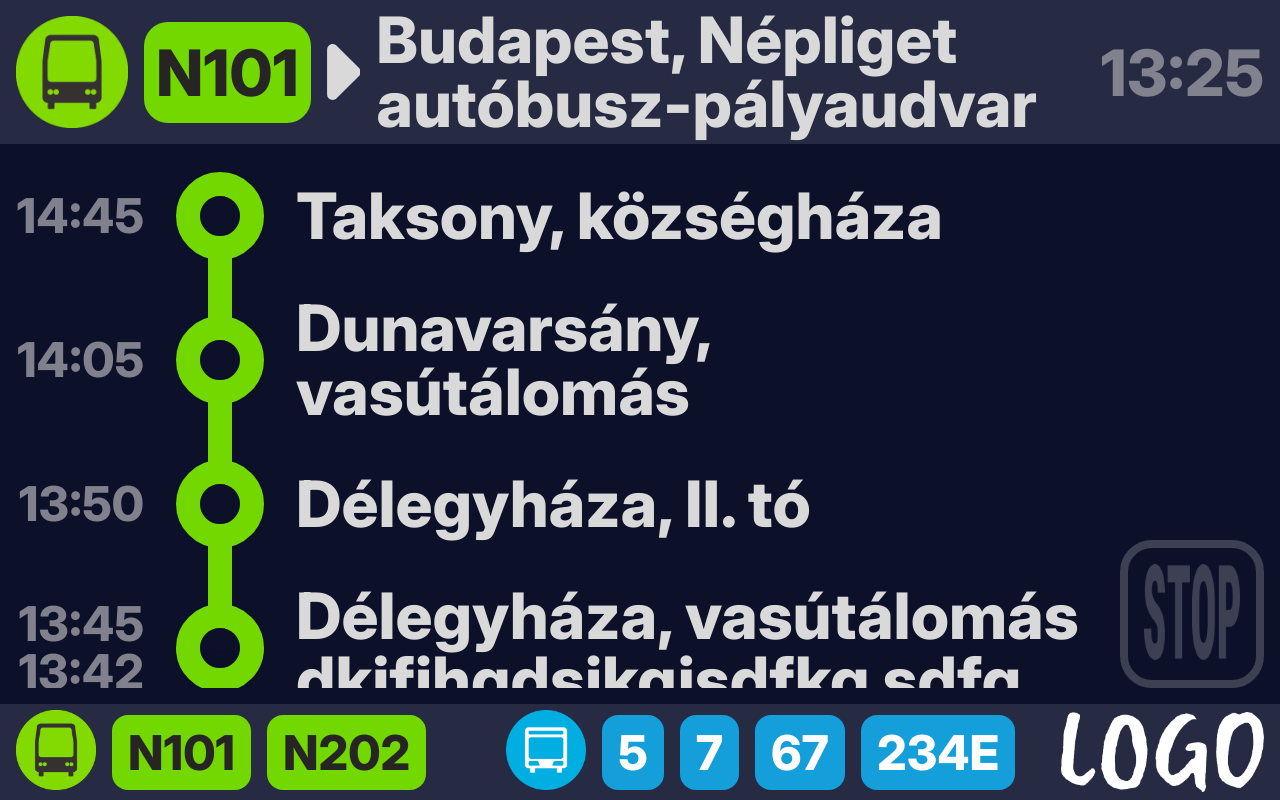
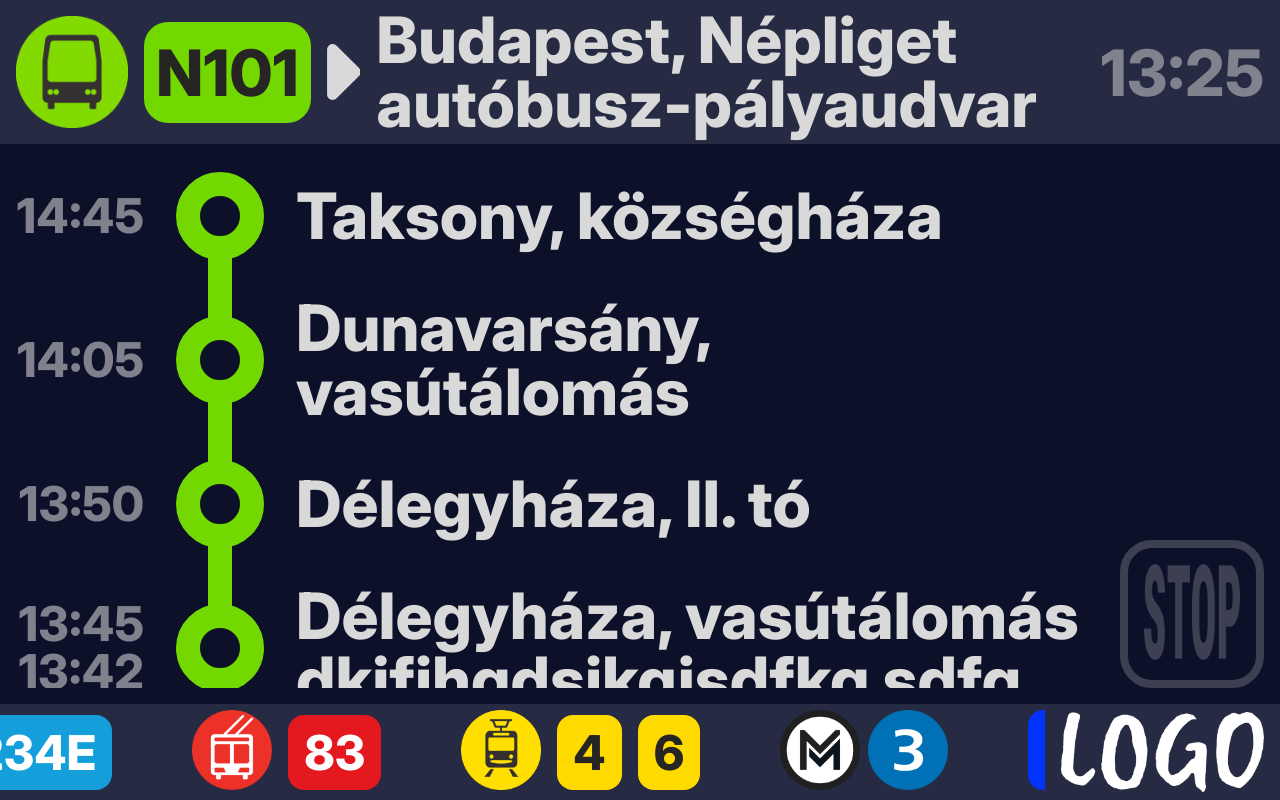
Before and after one commit to Kszg/kingpin, a Vue app in the folder display/: page / in a window 1280 px wide. Built offline with nearby package versions, Linux system fonts and the light colour scheme.

Commit message:
Footer connections autoscroll with looping

```diff
--- a/display/src/components/Footer.vue
+++ b/display/src/components/Footer.vue
@@ -1,7 +1,6 @@
 <script setup>
 import FooterLineList from './FooterLineList.vue';
-
-import { ref, useTemplateRef, onMounted, onUnmounted } from 'vue';
+import { ref, onMounted, onUnmounted } from 'vue';
 
 const connections = [
   {
@@ -49,12 +48,14 @@ const connections = [
   }
 ]
 
+const connectionsRef = ref();
+const lineListRef = ref();
+const connectionLoopSeparatorRef = ref();
+
 const connectionsOverflowing = ref(false);
-const connectionsRef = useTemplateRef("connections");
 
 function onClientResized() {
   connectionsOverflowing.value = connectionsRef.value.scrollWidth > connectionsRef.value.clientWidth;
-  console.log(`${connectionsRef.value.scrollWidth} > ${connectionsRef.value.clientWidth}: ${connectionsRef.value.scrollWidth > connectionsRef.value.clientWidth} = ${connectionsOverflowing.value}`)
 }
 
 onMounted(() => {
@@ -67,27 +68,31 @@ onUnmounted(() => {
   window.removeEventListener('resize', onClientResized);
 });
 
-const scrollSpeed = 0;
+const scrollSpeed = 3;
 let animationId;
 
 function autoscroll() {
   const em = connectionsRef.value;
+  const listEm = lineListRef.value.$el;
+  const sepEm = connectionLoopSeparatorRef.value;
 
   em.scrollLeft += scrollSpeed;
 
-  if (em.scrollLeft >= em.scrollWidth / 2) {
+  if (em.scrollLeft >= (listEm.clientWidth + sepEm.clientWidth)) {
     em.scrollLeft = 0;
   }
 
-  animationId = requestAnimationFrame(autoscroll);
+  if (connectionsOverflowing) {
+    animationId = requestAnimationFrame(autoscroll);
+  }
 }
 </script>
 
 <template>
   <div class="footer">
-    <div class="connections" ref="connections">
-      <FooterLineList :lines="connections"/>
-      <p class="connection_loop_separator">***</p>
+    <div class="connections" ref="connectionsRef">
+      <FooterLineList :lines="connections" ref="lineListRef"/>
+      <p class="connection_loop_separator" ref="connectionLoopSeparatorRef">***</p>
       <FooterLineList :lines="connections" v-if="connectionsOverflowing"/>
     </div>
     <img class="logo" src="/img/logo.png" alt="LOGO">
@@ -120,9 +125,7 @@ function autoscroll() {
 .footer .connection_loop_separator {
   font-size: 4.5rem;
   color: var(--text-main-color);
-  margin-left: 12rem;
-  margin-right: 7rem;
-  margin-block: 0;
+  padding: 0 10rem;
 }
 
 .footer .logo {
--- a/display/src/components/FooterLineList.vue
+++ b/display/src/components/FooterLineList.vue
@@ -35,13 +35,22 @@ const elements = getElements();
 </script>
 
 <template>
-  <div :class="{container: true, label_container: e.type == 'label'}" v-for="(e, i) in elements" :key="i" :style="e.type == 'label' ? `background-color: ${e.bg}; color: ${e.fg};` : ''">
-    <img class="icon" v-if="e.type == 'icon'" :src="e.iconPath" alt="Service icon">
-    <p class="label" v-if="e.type == 'label'">{{ e.text }}</p>
+  <div class="connections_instance" ref="instancecontainer">
+    <div :class="{container: true, label_container: e.type == 'label'}" v-for="(e, i) in elements" :key="i" :style="e.type == 'label' ? `background-color: ${e.bg}; color: ${e.fg};` : ''">
+      <img class="icon" v-if="e.type == 'icon'" :src="e.iconPath" alt="Service icon">
+      <p class="label" v-if="e.type == 'label'">{{ e.text }}</p>
+    </div>
   </div>
 </template>
 
 <style scoped>
+.connections_instance {
+  flex: 1;
+  display: flex;
+  align-items: center;
+  justify-content: flex-start;
+}
+
 .container .icon {
   height: 5rem;
   margin-left: 5rem;
```
